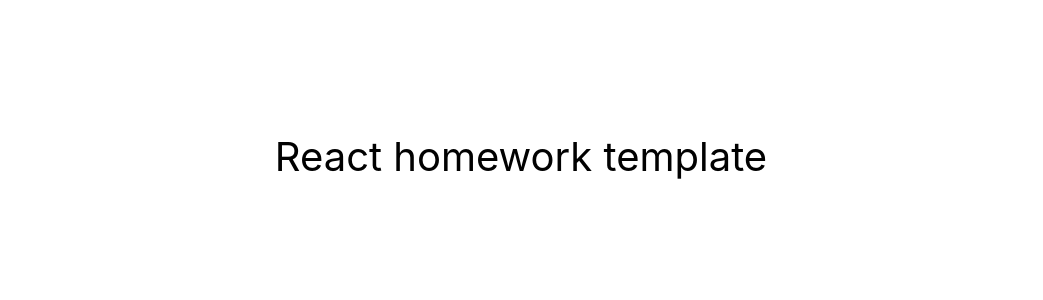
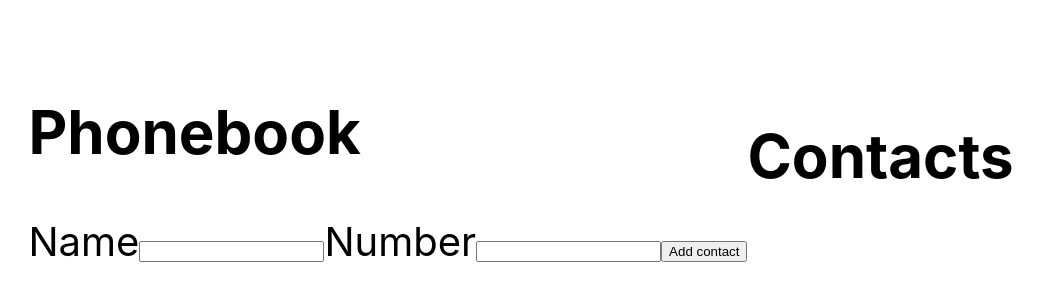
Before and after one commit to michalmazurdev/goit-react-hw-02-phonebook, a React (Create React App) app: page / in a window 1280 px wide. Shown: the part 244-544 px from the top of the page, without its empty margins (119-1162 px from the left). Built offline with nearby package versions, Linux system fonts and the light colour scheme.

Commit message:
1st and 1nd tasks done

```diff
--- a/package.json
+++ b/package.json
@@ -7,6 +7,7 @@
     "@testing-library/jest-dom": "^5.16.3",
     "@testing-library/react": "^12.1.4",
     "@testing-library/user-event": "^13.5.0",
+    "nanoid": "^4.0.2",
     "react": "^18.1.0",
     "react-dom": "^18.1.0",
     "react-scripts": "5.0.1",
--- a/src/components/App.jsx
+++ b/src/components/App.jsx
@@ -1,4 +1,26 @@
-export const App = () => {
+import { Component } from 'react';
+import { nanoid } from 'nanoid';
+
+class App extends Component {
+  state = {
+    contacts: [],
+    name: '',
+  };
+
+  addContact = async event => {
+    event.preventDefault();
+    const { name, number } = event.currentTarget;
+    await this.setState(prevState => ({
+      contacts: [
+        ...prevState.contacts,
+        { id: nanoid(), name: name.value, number: number.value.toString() },
+      ],
+    }));
+    event.target.reset();
+  };
+  render() {
+    console.log(this.state);
+
     return (
       <div
         style={{
@@ -7,10 +29,50 @@
           justifyContent: 'center',
           alignItems: 'center',
           fontSize: 40,
-        color: '#010101'
+          color: '#010101',
         }}
       >
-      React homework template
+        {/* Phonebook  */}
+
+        <form onSubmit={this.addContact}>
+          <h2>Phonebook</h2>
+          <label>
+            Name
+            <input
+              type="text"
+              name="name"
+              pattern="^[a-zA-Z]+(([' \u2013][a-zA-Z])?[a-zA-Z]*)*$"
+              title="Name may contain only letters, apostrophe, dash and spaces. For example Adrian, Jacob Mercer, Charles de Batz de Castelmore d'Artagnan"
+              required
+            />
+          </label>
+          <label>
+            Number
+            <input
+              type="tel"
+              name="number"
+              pattern="\+?\d{1,4}?[-.\s]?\(?\d{1,3}?\)?[-.\s]?\d{1,4}[-.\s]?\d{1,4}[-.\s]?\d{1,9}"
+              title="Phone number must be digits and can contain spaces, dashes, parentheses and can start with +"
+              required
+            />
+          </label>
+          <button type="submit">Add contact</button>
+        </form>
+        {/* Phonebook  */}
+        {/* contacts  */}
+        <div>
+          <h2>Contacts</h2>
+          <ul>
+            {this.state.contacts.map(contact => (
+              <li key={nanoid()}>
+                {contact.name} {contact.number}{' '}
+              </li>
+            ))}
+          </ul>
+        </div>
+        {/* contacts  */}
       </div>
     );
-};
+  }
+}
+export default App;
--- a/src/index.js
+++ b/src/index.js
@@ -1,6 +1,6 @@
 import React from 'react';
 import ReactDOM from 'react-dom/client';
-import { App } from 'components/App';
+import App from 'components/App';
 import './index.css';
 
 ReactDOM.createRoot(document.getElementById('root')).render(
```
Also changed, not shown: src/components/ContactForm/ContactFrom.jsx (added), 1 other file (tests, documents, lock files or other folders). Lines whose indentation alone changed are shown as unchanged.
